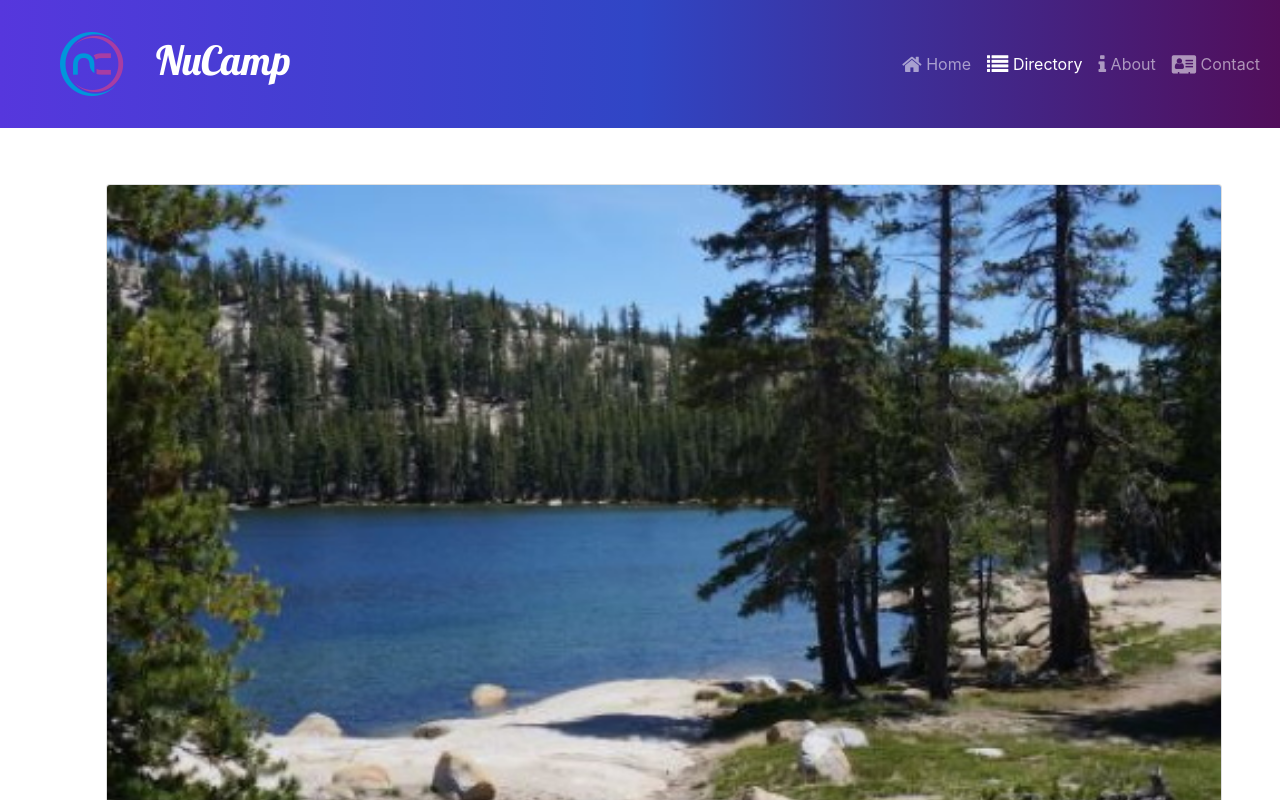
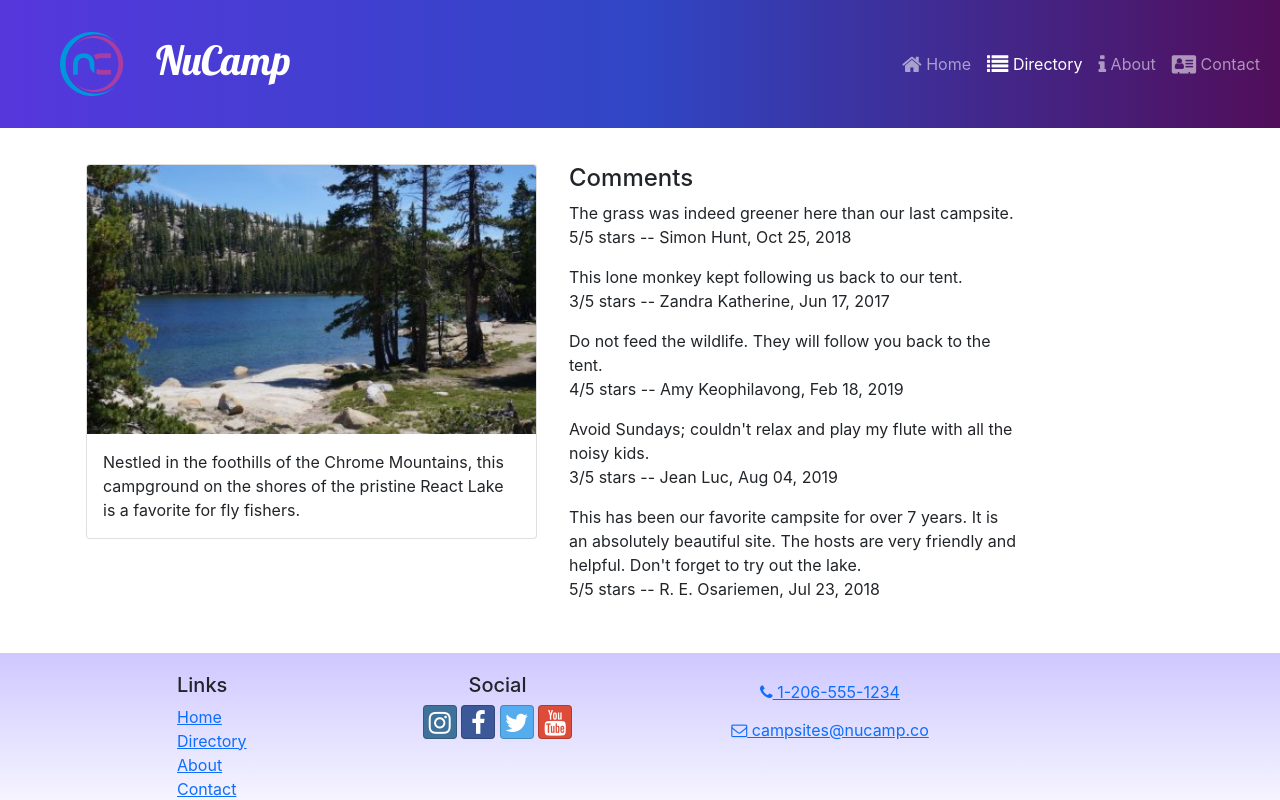
Before and after one commit to Kseckman/nucamp-2023, a React (Create React App) app: page /directory/0 in a window 1280 px wide. Shown: the top 800 px of the page. Built offline with nearby package versions, Linux system fonts and the light colour scheme.

Commit message:
update campsitedetailpage with commentlist

```diff
--- a/src/features/campsites/CampsiteDetail.js
+++ b/src/features/campsites/CampsiteDetail.js
@@ -4,7 +4,7 @@ const CampsiteDetail = ({ campsite }) => {
     const { image, name, description } = campsite;
 
     return (
-        <Col md='12' className='m-4'>
+        <Col md='5' className='m-1'>
             <Card>
                 <CardImg top src={image} alt={name} />
                 <CardBody>
--- a/src/features/comments/CommentsList.js
+++ b/src/features/comments/CommentsList.js
@@ -9,9 +9,17 @@ const CommentsList = ({ campsiteId }) => {
         return (
             <Col md='5' className='m-1'>
                 <h4>Comments</h4>
+                {comments.map((comment)=>{
+                    return <Comment key={comment.id} comment={comment} />
+                })}
             </Col>
         )
     }
+    return(
+        <Col md='5' className='m-1'>
+            There are no comments for this campsite yet.
+        </Col>
+    )
 };
 
 export default CommentsList;
--- a/src/pages/CampsiteDetailPage.js
+++ b/src/pages/CampsiteDetailPage.js
@@ -2,6 +2,7 @@ import { Container, Row, } from 'reactstrap';
 import { useParams } from 'react-router-dom';
 import { selectCampsiteById } from '../features/campsites/campsitesSlice';
 import CampsiteDetail from '../features/campsites/CampsiteDetail';
+import CommentsList from '../features/comments/CommentsList';
 
 const CamspiteDetailPage = () => {
     const { campsiteId } = useParams();
@@ -11,6 +12,7 @@ const CamspiteDetailPage = () => {
         <Container>
             <Row>
                 <CampsiteDetail campsite={campsite} />
+                <CommentsList campsiteId={campsiteId}/>
             </Row>
         </Container>
     )
--- a/src/utils/formatDate.js
+++ b/src/utils/formatDate.js
@@ -1,4 +1,4 @@
-export const formateDate = (date) => {
+export const formatDate = (date) => {
     return Intl.DateTimeFormat('en-US', {
         year: 'numeric',
         month: 'short',
```
